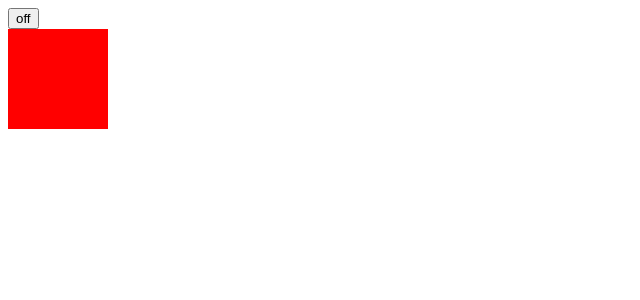
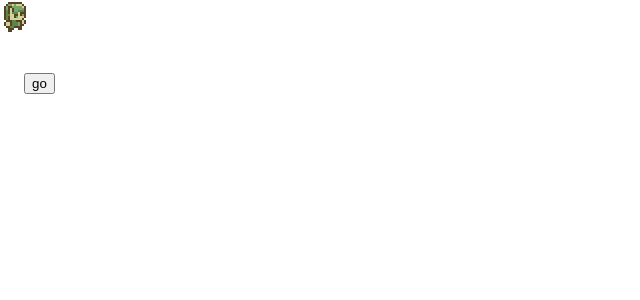
Before and after one commit to Neteree/KoEnSlayer, a React (Vite) app: page / in a window 1280 px wide. Shown: the top 300 px of the page, without its empty margins (0-640 px from the left). Built offline with nearby package versions, Linux system fonts and the light colour scheme.

Commit message:
Set up the idle animation for the player, the walk animation for when the player enters and leaves combat and finally the attack animation

```diff
--- a/src/App.css
+++ b/src/App.css
@@ -1,3 +1,64 @@
-.read-the-docs {
-  color: red;
+.pixelated {
+  image-rendering: pixelated;
 }
+
+.player {
+  display: inline-block;
+  margin-bottom: 64px;
+  width: 16px;
+  height: 16px;
+  scale: 2 2;
+  background-image: url("../src/assets/elf.png");
+  animation: idle 0.5s steps(3) infinite;
+  transition-duration: 0.75s;
+}
+
+.weapon {
+  background-image: url("../src/assets/weapons.png");
+  background-position: 0 -96px;
+  margin-top: -12px;
+  margin-left: -14px;
+  width: 48px;
+  height: 48px;
+  opacity: 0;
+}
+
+@keyframes idle {
+  from {
+    background-position: 0 0;
+  }
+
+  to {
+    background-position: -48px 0;
+  }
+}
+
+@keyframes walk {
+  from {
+    background-position: 0 -32px;
+  }
+
+  to {
+    background-position: -64px -32px;
+  }
+}
+
+@keyframes walkBack {
+  from {
+    background-position: 0 -32px;
+  }
+
+  to {
+    background-position: -64px -32px;
+  }
+}
+
+@keyframes attack {
+  from {
+    background-position: 0 -96px;
+  }
+
+  to {
+    background-position: -240px -96px;
+  }
+}
--- a/src/App.jsx
+++ b/src/App.jsx
@@ -1,26 +1,47 @@
 import "./App.css";
-import { motion } from "framer-motion";
 import React, { useState } from "react";
 
 function App() {
-  const [isBoxMoved, setIsBoxMoved] = useState(false);
+  const [isInCombat, setIsBoxMoved] = useState(false);
 
-  const handleButtonClick = () => {
-    setIsBoxMoved(true);
+  const handleAnimationEnd = (event) => {
+    if (event.animationName == "walk") {
+      const player = event.target;
+      const weapon = player.querySelector(".weapon");
+
+      player.style.animation = "idle 0.5s steps(3) 1";
+      weapon.style.animation = "attack 0.5s steps(5) 1";
+      weapon.style.opacity = 1;
+    }
+
+    if (event.animationName == "idle") {
+      const player = event.target;
+      const weapon = player.querySelector(".weapon");
+      player.style.animation = "walkBack 0.75s steps(4) 1";
+      weapon.style.animation = "none";
+      weapon.style.opacity = 0;
+      player.style.translate = 0;
+    }
+
+    if (event.animationName == "walkBack") {
+      setIsBoxMoved(false);
+    }
   };
 
   return (
     <>
-      <button onClick={handleButtonClick}>{isBoxMoved ? "on" : "off"}</button>
-      <motion.div
+      <div
+        className="pixelated player"
+        onAnimationEnd={handleAnimationEnd}
         style={{
-          width: 100,
-          height: 100,
-          background: "red",
+          translate: isInCombat && "96px 0",
+          animation: isInCombat && "walk 0.75s steps(4) 1",
         }}
-        animate={{ y: isBoxMoved ? 320 : 0 }}
-        transition={{ duration: 2, repeat: 0 }}
-      />
+      >
+        <div className="pixelated weapon" style={{}} />
+      </div>
+
+      <button onClick={() => setIsBoxMoved(true)}>go</button>
     </>
   );
 }
```
Also changed, not shown: src/assets/elf.png (added), src/assets/weapons.png (added).
